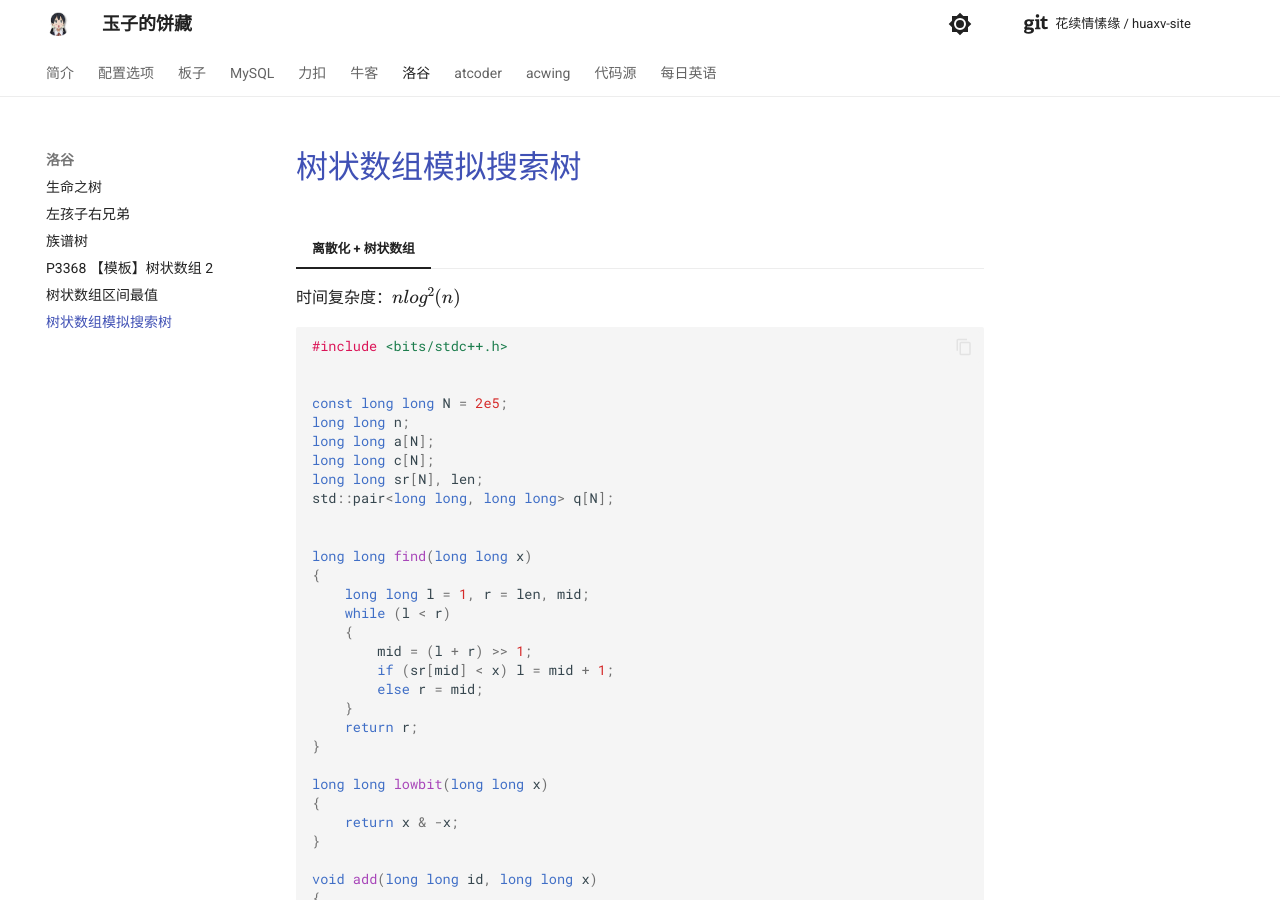
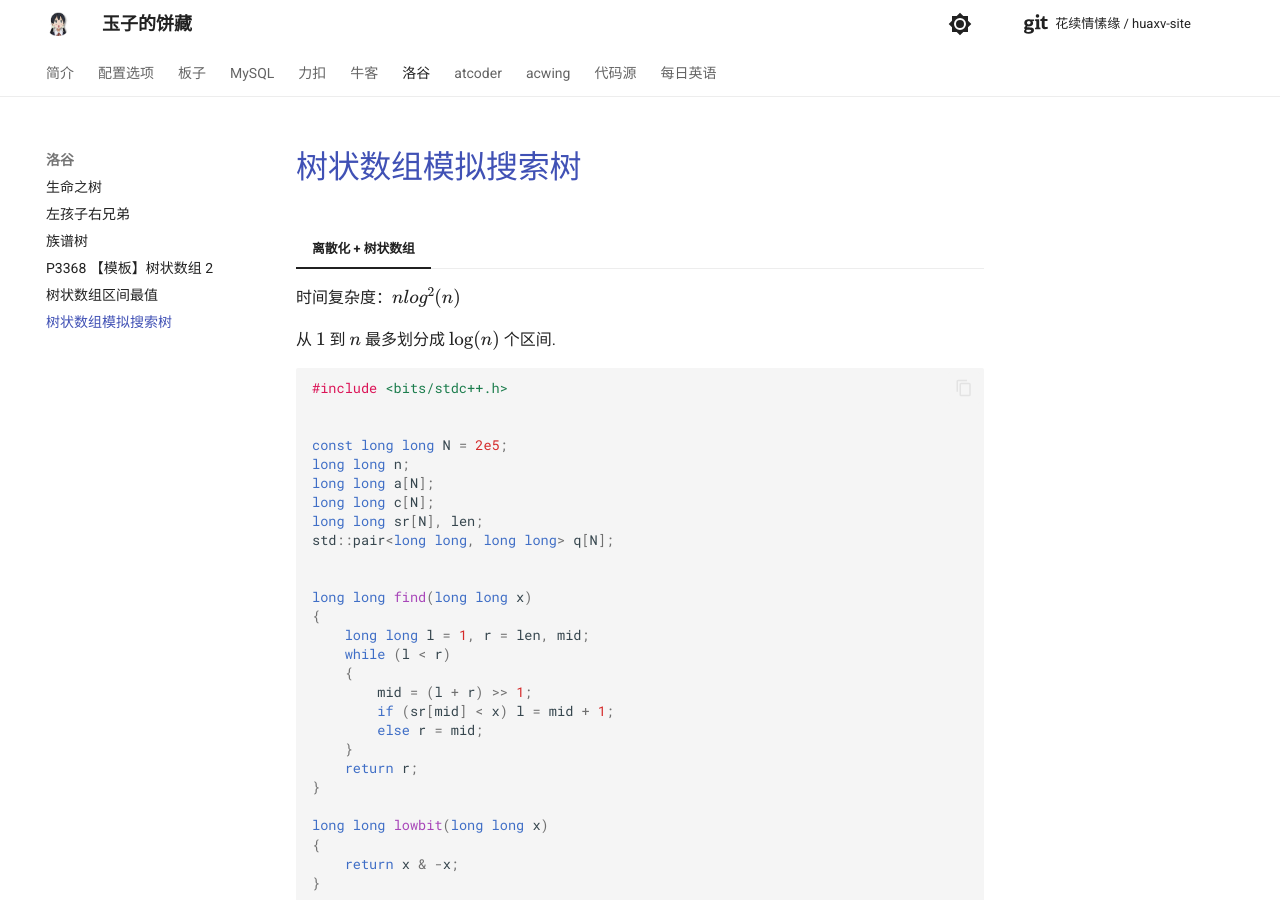
Before and after one commit to huaxv-code/huaxv-site, an MkDocs documentation site: the page built from docs/洛谷/树状数组模拟搜索树.md, in a window 1280 px wide and 900 px high. Built offline with MkDocs 1.6.1 and Material for MkDocs 9.7.7, drawn with Linux system fonts in a browser that asks for light colours; comment, search, counter and statistics services are not loaded.

Commit message:
树状数组模拟搜索树.md

````diff
--- a/docs/洛谷/树状数组模拟搜索树.md
+++ b/docs/洛谷/树状数组模拟搜索树.md
@@ -3,6 +3,8 @@
 === "离散化 + 树状数组"
 
     时间复杂度：$nlog^2(n)$
+
+    从 $1$ 到 $n$ 最多划分成 $\log(n)$ 个区间.
 
     ```c++
     #include <bits/stdc++.h>
````
Also changed, not shown: site/洛谷/树状数组模拟搜索树/index.html, 1 other file.
